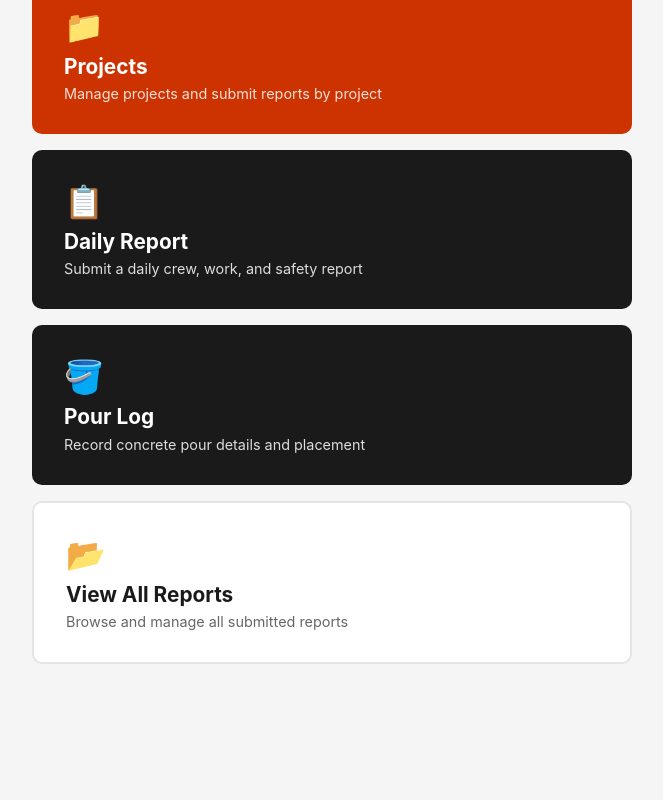
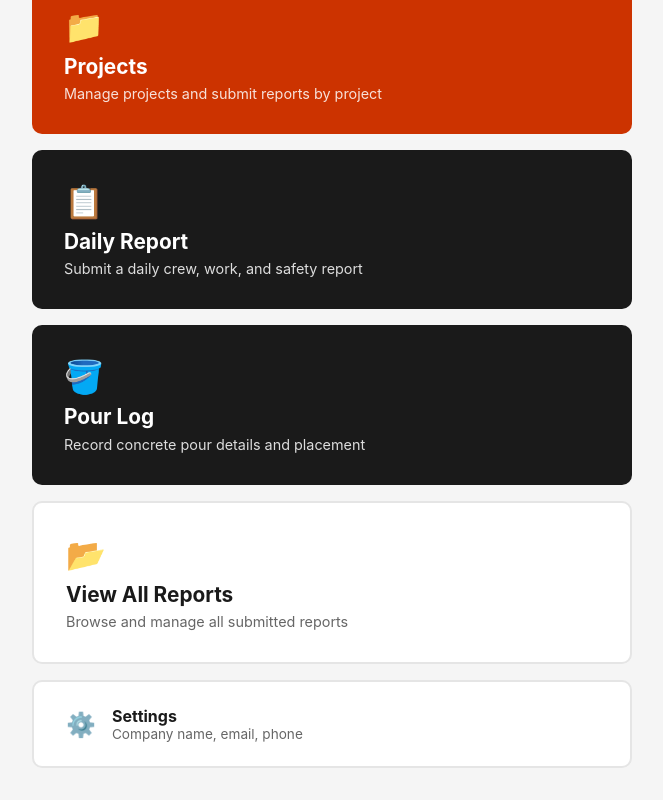
Before and after one commit to tylernordhus/ironclad-reports, a Next.js app: page / in a window 1280 px wide. Shown: the part 207-1007 px from the top of the page, without its empty margins (308-971 px from the left). Before the commit the page ends 903 px from the top, so only its background shows below. Built offline with nearby package versions, Linux system fonts and the light colour scheme.

Commit message:
Add settings link with styled component

```diff
--- a/app/page.js
+++ b/app/page.js
@@ -101,6 +101,26 @@ export default function Home() {
               </div>
             </div>
           </Link>
+
+          <Link href="/settings" style={{ textDecoration: 'none' }}>
+            <div style={{
+              background: 'white',
+              border: '2px solid #e5e5e5',
+              borderRadius: '10px',
+              padding: '1.5rem 2rem',
+              color: '#1a1a1a',
+              cursor: 'pointer',
+              display: 'flex',
+              alignItems: 'center',
+              gap: '1rem'
+            }}>
+              <div style={{ fontSize: '1.5rem' }}>⚙️</div>
+              <div>
+                <div style={{ fontSize: '1rem', fontWeight: '700' }}>Settings</div>
+                <div style={{ fontSize: '.85rem', color: '#666' }}>Company name, email, phone</div>
+              </div>
+            </div>
+          </Link>
         </div>
       </div>
     </main>
```
